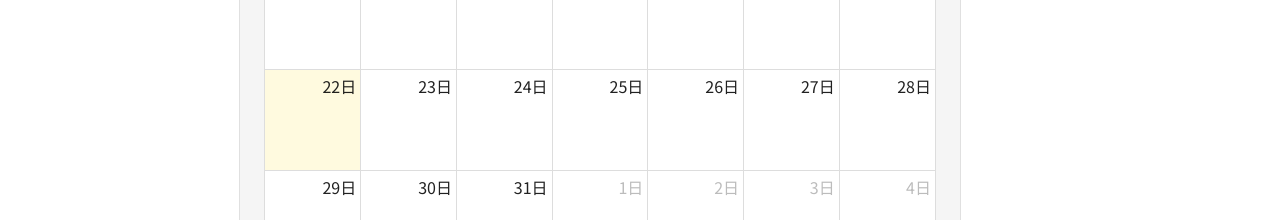
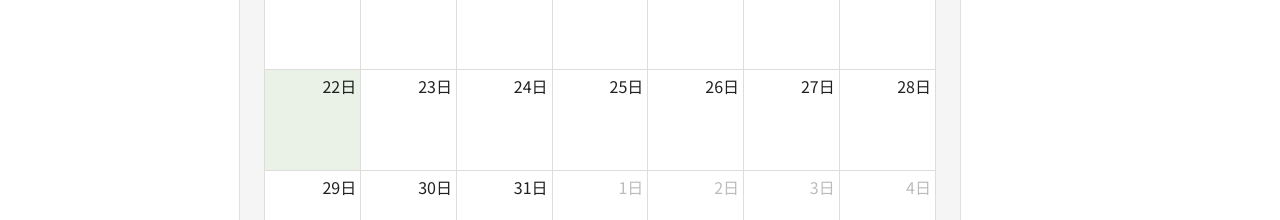
Before and after one commit to sandonemaki/react-ts-household-accounting-app, a React (Create React App) app: page / in a window 1280 px wide. Shown: the part 531-751 px from the top of the page. Built offline with nearby package versions, Linux system fonts and the light colour scheme; no server answers; the database is empty.

Commit message:
クリックした日にbackgroundcolorをつける

```diff
--- a/src/components/Calendar.tsx
+++ b/src/components/Calendar.tsx
@@ -7,7 +7,9 @@
 import interactionPlugin, {
 	type DateClickArg,
 } from "@fullcalendar/interaction";
-import type { Balance, CalenderContent, Transaction } from "../types";
+import { useTheme } from "@mui/material";
+import type { Balance, CalenderContent } from "../types";
+import type { Transaction } from "../types";
 import { calculateDailyBalance } from "../utils/financeCalculations";
 import { formatCurrency } from "../utils/formatting";
 
@@ -15,22 +17,16 @@
 	monthlyTransactions: Transaction[];
 	setCurrentMonth: React.Dispatch<React.SetStateAction<Date>>;
 	setCurrentDay: React.Dispatch<React.SetStateAction<string>>;
+	currentDay: string;
 }
 const Calendar = ({
 	monthlyTransactions,
 	setCurrentMonth,
 	setCurrentDay,
+	currentDay,
 }: CalendarProps) => {
-	const events = [
-		{ title: "Meeting", start: "2024-12-10" },
-		{
-			title: "Conference",
-			start: "2024-12-34",
-			income: "10000",
-			expense: "5000",
-			balance: "5000",
-		},
-	];
+	const theme = useTheme();
+
 	//カレンダーイベントの見た目を作る関数
 	const renderEventContent = (eventInfo: EventContentArg) => {
 		return (
@@ -66,8 +62,14 @@
 			};
 		});
 	};
+
 	const calendarEvents = createCalenderEvents(dailyBalance);
 
+	const backgroundEvent = {
+		start: currentDay,
+		display: "background",
+		backgroundColor: theme.palette.incomeColor.light,
+	};
 	const handleDateSet = (datesetInfo: DatesSetArg) => {
 		setCurrentMonth(datesetInfo.view.currentStart);
 	};
@@ -81,7 +83,7 @@
 			locale={jaLocale}
 			plugins={[dayGridPlugin, interactionPlugin]}
 			initialView="dayGridMonth"
-			events={calendarEvents}
+			events={[...calendarEvents, backgroundEvent]}
 			eventContent={renderEventContent}
 			datesSet={handleDateSet}
 			dateClick={handleDateClick}
--- a/src/pages/Home.tsx
+++ b/src/pages/Home.tsx
@@ -28,6 +28,7 @@
 					monthlyTransactions={monthlyTransactions}
 					setCurrentMonth={setCurrentMonth}
 					setCurrentDay={setCurrentDay}
+					currentDay={currentDay}
 				/>
 			</Box>
 
```
